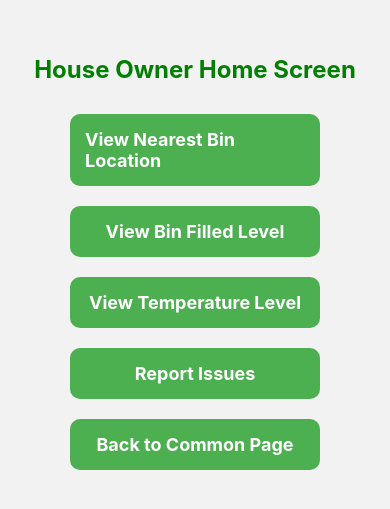
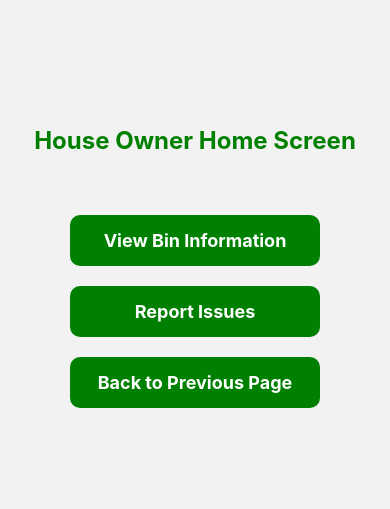
Before and after one commit to cepdnaclk/e19-3yp-Smart-Waste-Management-System, a React Native app in the folder mobile-app/frontend/: screen /HouseOwnerHomeScreen in a window 390 px wide. Shown: the part 155-664 px from the top of the page. Built offline with nearby package versions, Linux system fonts and the light colour scheme.

Commit message:
House owners home screen has been modified

```diff
--- a/mobile-app/frontend/screens/HouseOwnerHomeScreen.js
+++ b/mobile-app/frontend/screens/HouseOwnerHomeScreen.js
@@ -2,16 +2,8 @@ import React from "react";
 import { StyleSheet, Text, View, TouchableOpacity } from "react-native";
 
 const HouseOwnerHomeScreen = ({ navigation }) => {
-  const viewNearestBinLocation = () => {
+  const viewBinInformation = () => {
     // Implement view nearest bin location logic here
-  };
-
-  const viewBinFilledLevel = () => {
-    // Implement view bin filled level logic here
-  };
-
-  const viewTemperatureLevel = () => {
-    // Implement view temperature level logic here
   };
 
   const reportIssues = () => {
@@ -23,37 +15,26 @@ const HouseOwnerHomeScreen = ({ navigation }) => {
   };
 
   return (
-    <View style={styles.container}>
+    <View style={styles.buttonContainer}>
       <Text style={styles.title}>House Owner Home Screen</Text>
       <TouchableOpacity
-        style={[styles.button, { backgroundColor: "#4CAF50" }]}
-        onPress={viewNearestBinLocation}
+        style={styles.button}
+        onPress={viewBinInformation}
       >
-        <Text style={styles.buttonText}>View Nearest Bin Location</Text>
+        <Text style={styles.buttonText}>View Bin Information</Text>
       </TouchableOpacity>
+
       <TouchableOpacity
-        style={[styles.button, { backgroundColor: "#4CAF50" }]}
-        onPress={viewBinFilledLevel}
-      >
-        <Text style={styles.buttonText}>View Bin Filled Level</Text>
-      </TouchableOpacity>
-      <TouchableOpacity
-        style={[styles.button, { backgroundColor: "#4CAF50" }]}
-        onPress={viewTemperatureLevel}
-      >
-        <Text style={styles.buttonText}>View Temperature Level</Text>
-      </TouchableOpacity>
-      <TouchableOpacity
-        style={[styles.button, { backgroundColor: "#4CAF50" }]}
+        style={styles.button}
         onPress={reportIssues}
       >
         <Text style={styles.buttonText}>Report Issues</Text>
       </TouchableOpacity>
       <TouchableOpacity
-        style={[styles.button, { backgroundColor: "#4CAF50" }]}
+        style={styles.button}
         onPress={goBackToCommonPage}
       >
-        <Text style={styles.buttonText}>Back to Common Page</Text>
+        <Text style={styles.buttonText}>Back to Previous Page</Text>
       </TouchableOpacity>
     </View>
   );
@@ -62,7 +43,7 @@ const HouseOwnerHomeScreen = ({ navigation }) => {
 export default HouseOwnerHomeScreen;
 
 const styles = StyleSheet.create({
-  container: {
+  buttonContainer: {
     flex: 1,
     justifyContent: "center",
     alignItems: "center",
@@ -70,12 +51,13 @@ const styles = StyleSheet.create({
   title: {
     fontSize: 24,
     fontWeight: "bold",
-    marginBottom: 20,
-    color: "green",
+    marginBottom: 50,
+    marginTop: 10,
+    color: "green"
   },
   button: {
     alignItems: "center",
-    backgroundColor: "#4CAF50",
+    backgroundColor: "green",
     padding: 15,
     width: 250,
     borderRadius: 10,
```
Also changed, not shown: mobile-app/frontend/screens/ReportScreen.js (added, +14 -0 lines).
